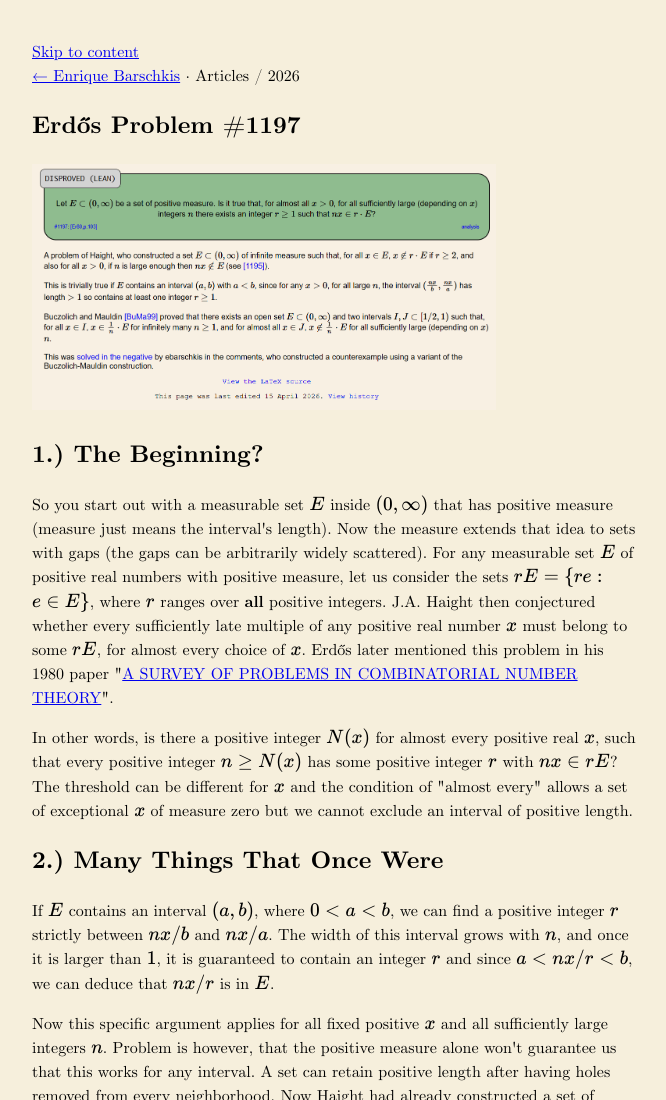
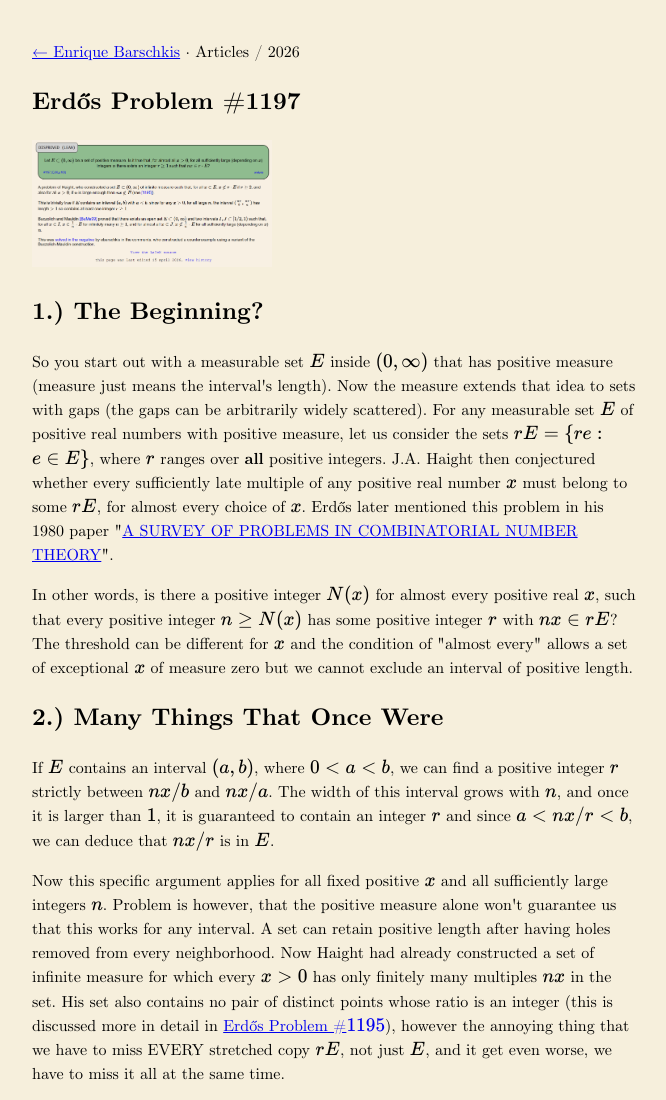
Before and after one commit to ebarschkis/ebarschkis.github.io, a plain HTML site: page erdos-1197.html in a window 1280 px wide. Shown: the top 1100 px of the page, without its empty margins (304-970 px from the left). Drawn offline with nearby package versions, Linux system fonts and the light colour scheme.

Commit message:
Remove skip links and shrink article figures

```diff
--- a/erdos-1197.html
+++ b/erdos-1197.html
@@ -15,13 +15,12 @@
   <script defer src="assets/article.js"></script>
 </head>
 <body>
-  <a href="#main">Skip to content</a>
   <div>
     <header><a href="./#articles">← Enrique Barschkis</a> · <span>Articles / 2026</span></header>
     <main id="main">
       <article data-math-root>
         <h1>Erdős Problem #1197</h1>
-        <a href="assets/erdos-1197-disproved.png"><img class="article-image" src="assets/erdos-1197-disproved.png" width="1187" height="630" alt="Erdős Problems entry #1197 marked DISPROVED (LEAN), with the problem statement, background results, and credit to ebarschkis for a counterexample using a variant of the Buczolich-Mauldin construction."></a>
+        <a href="assets/erdos-1197-disproved.png"><img src="assets/erdos-1197-disproved.png" width="240" height="127" alt="Erdős Problems entry #1197 marked DISPROVED (LEAN), with the problem statement, background results, and credit to ebarschkis for a counterexample using a variant of the Buczolich-Mauldin construction."></a>
         <section id="problem" aria-labelledby="problem-heading">
           <h2 id="problem-heading">1.) The Beginning?</h2>
           <p>So you start out with a measurable set \(E\) inside \((0,\infty)\) that has positive measure (measure just means the interval's length). Now the measure extends that idea to sets with gaps (the gaps can be arbitrarily widely scattered). For any measurable set \(E\) of positive real numbers with positive measure, let us consider the sets \(rE=\{re:e\in E\}\), where \(r\) ranges over <strong>all</strong> positive integers. J.A. Haight then conjectured whether every sufficiently late multiple of any positive real number \(x\) must belong to some \(rE\), for almost every choice of \(x\). Erdős later mentioned this problem in his 1980 paper "<a href="https://combinatorica.hu/~p_erdos/1980-03.pdf">A SURVEY OF PROBLEMS IN COMBINATORIAL NUMBER THEORY</a>".</p>
--- a/styles.css
+++ b/styles.css
@@ -62,10 +62,6 @@ img, #real-curve-svg {
   height: auto;
 }
 
-.article-image {
-  width: min(100%, 29rem);
-}
-
 #real-curve-svg {
   touch-action: none;
 }
```
Also changed, not shown: about.html (+0 -1 lines), elliptic-curve-discrete-logarithms.html (+1 -2 lines), erdos-347.html (+1 -2 lines), index.html (+0 -1 lines), kryptos.html (+0 -1 lines).
